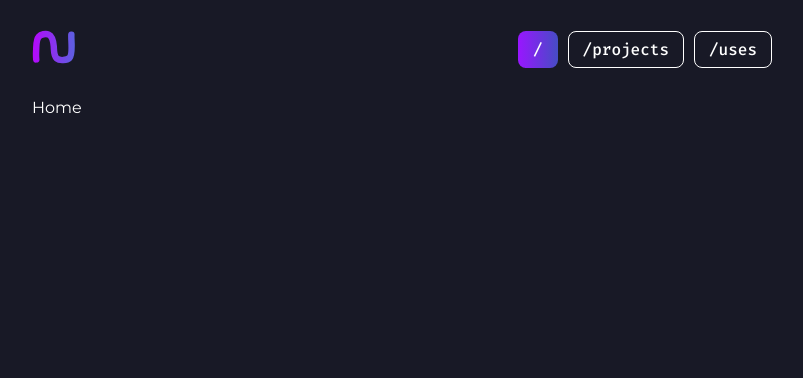
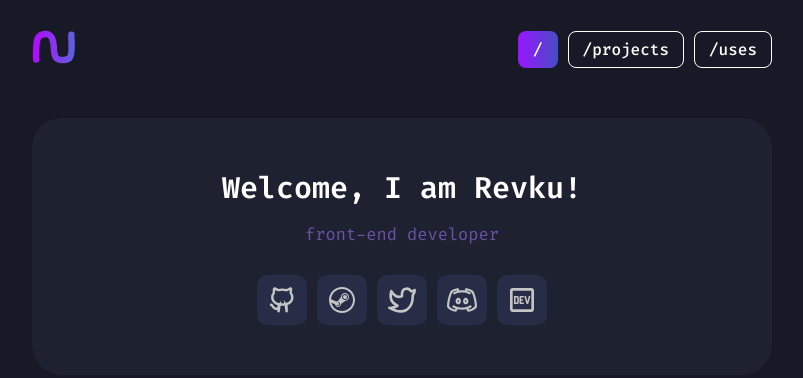
Before and after one commit to 89891383/g, a Gatsby site: page / in a window 1280 px wide. Shown: the whole page, without its empty margins (238-1041 px from the left). Built offline with nearby package versions, Linux system fonts and the light colour scheme; Gatsby itself is replaced by a stand-in of ours.

Commit message:
Add header to homepage

```diff
--- a/package.json
+++ b/package.json
@@ -29,6 +29,7 @@
     "loadash": "^1.0.0",
     "react": "^18.1.0",
     "react-dom": "^18.1.0",
+    "react-tooltip": "^4.2.21",
     "sass": "^1.54.8"
   }
 }
--- /dev/null
+++ b/src/components/organisms/Header/Header.js
@@ -0,0 +1,50 @@
+import React from 'react'
+import ReactTooltip from 'react-tooltip';
+import {motion} from "framer-motion";
+
+import * as styles from './Header.module.scss'
+import { socials } from '@src/config/socials'
+
+const Header = () => {
+    const changeItemBackground = (el, color) => {
+        if (el.nodeName == "A") {
+            el.style.backgroundColor = color;
+        } else {
+            return false;
+        }
+    }
+
+  return (
+    <div>
+        <div className={styles.wrapper}>
+            <h1 className={styles.title}>Welcome, I am Revku!</h1>
+            <p className={styles.subtitle}>front-end developer</p>
+
+            <div className={styles.socials}>
+                { socials.map(item => {
+                    return (
+                        <motion.div
+                            key={item.name}
+                            whileHover={{ scale: 1.2 }}
+                        >
+                            <motion.a
+                                whileHover={{ backgroundColor: item.hoverColor }}
+                                className={styles.socialItem}
+                                href={item.url}
+                                target='_blank'
+                                data-tip={item.name}
+                                data-for={item.name}
+                            >
+                                <img src={item.icon} alt={item.name} />
+                            </motion.a>
+                            <ReactTooltip id={item.name} effect='solid' backgroundColor={item.hoverColor} />
+                        </motion.div>
+                    )
+                }) }
+            </div>
+        </div>
+    </div>
+  )
+}
+
+export default Header
--- /dev/null
+++ b/src/components/organisms/Header/Header.module.scss
@@ -0,0 +1,56 @@
+.wrapper {
+  width: 100%;
+  -webkit-border-radius: 30px;
+  -moz-border-radius: 30px;
+  border-radius: 30px;
+  padding: 50px 30px;
+  background-color: #1E2130;
+  text-align: center;
+  margin-top: 50px;
+}
+
+.title {
+  font-family: "Fira Code";
+  font-weight: 600;
+  font-size: 25px;
+  margin-bottom: 15px;
+}
+
+.subtitle {
+  font-family: "Fira Code";
+  font-size: 14px;
+  color: #6953A8;
+}
+
+.socials {
+  display: flex;
+  justify-content: center;
+  gap: 10px;
+  width: 100%;
+  flex-wrap: wrap;
+  margin-top: 30px;
+}
+
+.socialItem {
+  padding: 10px;
+  width: 50px;
+  height: 50px;
+  display: flex;
+  justify-content: center;
+  align-items: center;
+  background-color: #272C47;
+  -webkit-border-radius: 10px;
+  -moz-border-radius: 10px;
+  border-radius: 10px;
+  cursor: pointer;
+}
+
+@media (min-width: 800px) {
+  .title {
+    font-size: 30px;
+  }
+
+  .subtitle {
+    font-size: 17px;
+  }
+}
--- /dev/null
+++ b/src/config/socials.js
@@ -0,0 +1,38 @@
+import githubIcon from '@images/socials/github.svg'
+import steamIcon from '@images/socials/steam.svg'
+import twitterIcon from '@images/socials/twitter.svg'
+import devtoIcon from '@images/socials/devto.svg'
+import discordIcon from '@images/socials/discord.svg'
+
+export const socials = [
+    {
+        name: 'GitHub',
+        icon: githubIcon,
+        url: 'https://github.com/Revku',
+        hoverColor: '#161b22',
+    },
+    {
+        name: 'Steam',
+        icon: steamIcon,
+        url: '',
+        hoverColor: '#0b3269',
+    },
+    {
+        name: 'Twitter',
+        icon: twitterIcon,
+        url: '',
+        hoverColor: '#1a8cd8',
+    },
+    {
+        name: 'Discord',
+        icon: discordIcon,
+        url: '',
+        hoverColor: '#5865f2',
+    },
+    {
+        name: 'Dev.to',
+        icon: devtoIcon,
+        url: '',
+        hoverColor: '#000',
+    },
+]
--- a/src/pages/index.js
+++ b/src/pages/index.js
@@ -1,11 +1,12 @@
 import React from 'react'
 import { SEO } from '@components/SEO'
 import PageTemplate from '@templates/PageTemplate/PageTemplate'
+import Header from '@organisms/Header/Header'
 
 const IndexPage = () => {
   return (
     <PageTemplate>
-      Home
+      <Header />
     </PageTemplate>
   )
 }
```
Also changed, not shown: src/images/socials/devto.svg (added), src/images/socials/discord.svg (added), src/images/socials/github.svg (added), src/images/socials/steam.svg (added), src/images/socials/twitter.svg (added), 1 other file.
